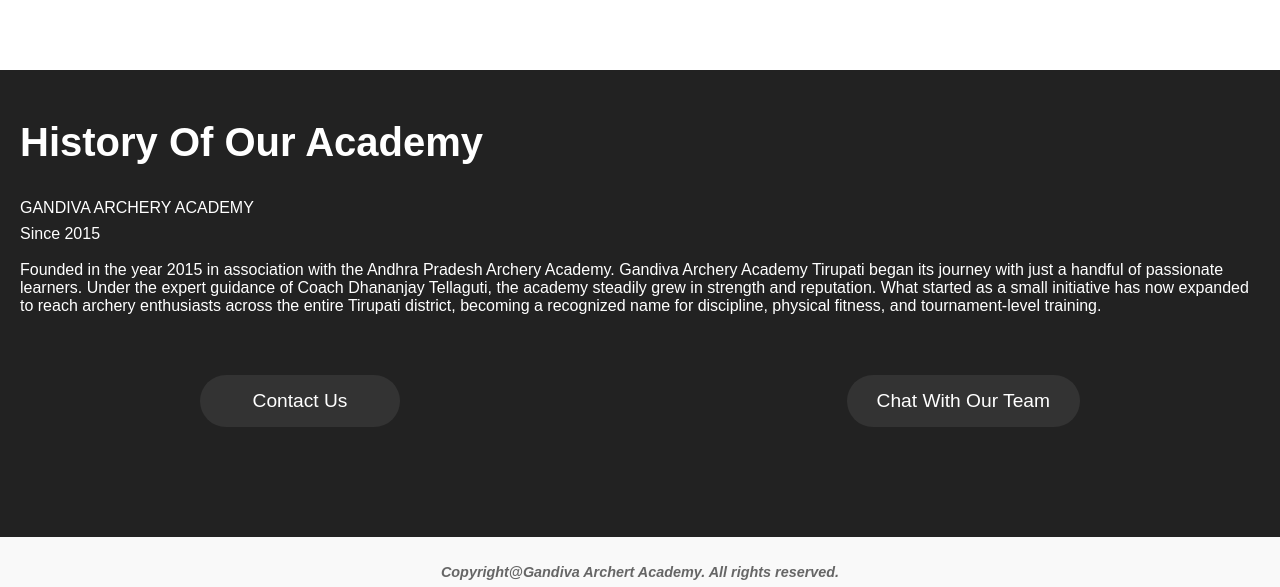
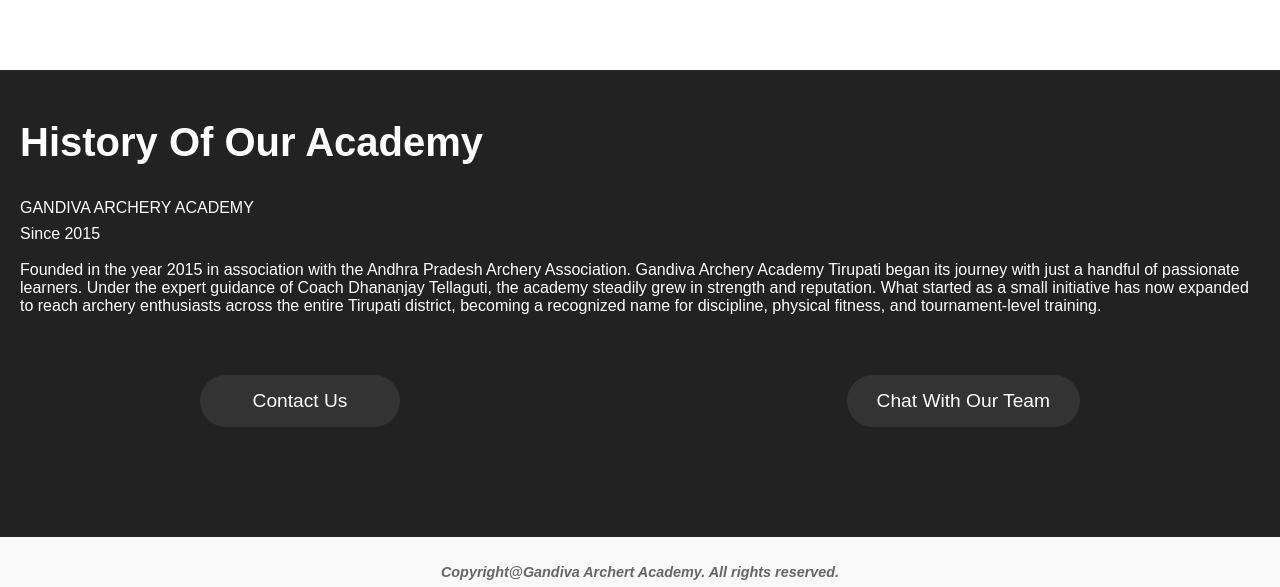
Before and after one commit to KiranKumarReddy-73/Gandiva-Archery-Academy, a plain HTML site: page index.html in a window 1280 px wide. Shown: the part 2814-3401 px from the top of the page. Drawn offline with Linux system fonts and the light colour scheme.

Commit message:
Update index.html

```diff
--- a/index.html
+++ b/index.html
@@ -205,7 +205,7 @@
 <p>
 
 </p>
-Founded in the year 2015 in association with the Andhra Pradesh Archery Academy. Gandiva Archery Academy Tirupati began its journey with just a handful of passionate learners. Under the expert guidance of Coach Dhananjay Tellaguti, the academy steadily grew in strength and reputation.
+Founded in the year 2015 in association with the Andhra Pradesh Archery Association. Gandiva Archery Academy Tirupati began its journey with just a handful of passionate learners. Under the expert guidance of Coach Dhananjay Tellaguti, the academy steadily grew in strength and reputation.
 What started as a small initiative has now expanded to reach archery enthusiasts across the entire Tirupati district, becoming a recognized name for discipline, physical fitness, and tournament-level training.
         <div class="contact-buttons">
             <a href="https://forms.gle/UGGmj3STRPbMnqMt5" target="_blank" class="contact-button">Contact Us</a>
```
